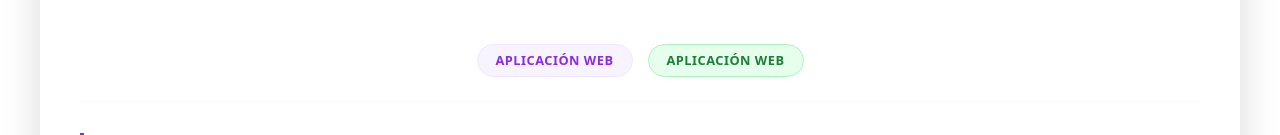
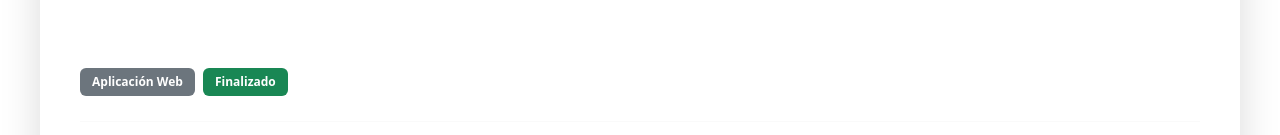
Before and after one commit to Seiseishon/pv_tp3_grupo16, a React (Vite) app: page /proyectos/1 in a window 1280 px wide. Shown: the part 601-736 px from the top of the page. Built offline with nearby package versions, Linux system fonts and the light colour scheme.

Commit message:
Se agrego el DetallesProyectos y  dependencias

```diff
--- a/src/components/DetallesProyecto.jsx
+++ b/src/components/DetallesProyecto.jsx
@@ -1,10 +1,16 @@
+import React from 'react';
+import { Badge, Container } from 'react-bootstrap';
 import style from '../css/DetallesProyecto.module.css';
 import Boton from './Boton';
 
 const DetallesProyecto = ({ proyecto, alVolver }) => {
 
   if (!proyecto) {
-    return <div className="detalle-proyecto-page"><p>Cargando datos del proyecto...</p></div>;
+    return (
+      <div className="detalle-proyecto-page">
+        <p>Cargando datos del proyecto...</p>
+      </div>
+    );
   }
 
   const {
@@ -24,7 +30,7 @@ const DetallesProyecto = ({ proyecto, alVolver }) => {
   const desc2 = descripcionExtendida2 || "";
 
   return (
-    <div className={style.detalleProyectoPage}>
+    <Container className={`${style.detalleProyectoPage} mt-4 mb-5`}>
 
       <Boton alVolver={alVolver} />
 
@@ -36,9 +42,9 @@ const DetallesProyecto = ({ proyecto, alVolver }) => {
         </div>
       )}
 
-      <div className={style.tagsContenedor}>
-        <span className={style.tagDetalle, style.categoria}>{categoria}</span>
-        <span className={style.tagDetalle, style.estado}>{categoria}</span>
+      <div className="mb-3 d-flex gap-2">
+        <Badge bg="secondary" style={{ backgroundColor: '#8A2BE2', padding: '8px 12px' }}>{categoria}</Badge>
+        <Badge bg={estado === 'Finalizado' ? 'success' : 'warning'} style={{ padding: '8px 12px' }}>{estado}</Badge>
       </div>
 
       <hr className={style.linea} />
@@ -47,6 +53,7 @@ const DetallesProyecto = ({ proyecto, alVolver }) => {
       <p className={style.parrafoDetalle}>{desc1}</p>
       {desc2 && <p className={style.parrafoDetalle}>{desc2}</p>}
 
+      {/* Mapeo dinámico de Tecnologías */}
       {tecnologias && tecnologias.length > 0 && (
         <>
           <h3 className={style.tituloH3}>Tecnologías Aplicadas</h3>
@@ -58,6 +65,7 @@ const DetallesProyecto = ({ proyecto, alVolver }) => {
         </>
       )}
 
+      {/* Mapeo dinámico de Funcionalidades */}
       {funcionalidades && funcionalidades.length > 0 && (
         <>
           <h3 className={style.tituloH3}>Funcionalidades Clave</h3>
@@ -69,6 +77,7 @@ const DetallesProyecto = ({ proyecto, alVolver }) => {
         </>
       )}
 
+      {/* Enlaces externos */}
       <h3 className={style.tituloH3}>Recursos del Proyecto</h3>
       <ul className={style.detalleListaTech}>
         <li>
@@ -85,6 +94,7 @@ const DetallesProyecto = ({ proyecto, alVolver }) => {
         </li>
       </ul>
 
+      {/* Listado dinámico del equipo mediante el uso de .map() como pide el enunciado */}
       <h3 className={style.tituloH3}>Equipo de Trabajo</h3>
       <ul className={style.detalleListaKey}>
         {equipo && equipo.length > 0 ? (
@@ -98,7 +108,7 @@ const DetallesProyecto = ({ proyecto, alVolver }) => {
         )}
       </ul>
 
-    </div>
+    </Container>
   );
 };
 
```
Also changed, not shown: 1 other file (tests, documents, lock files or other folders).
